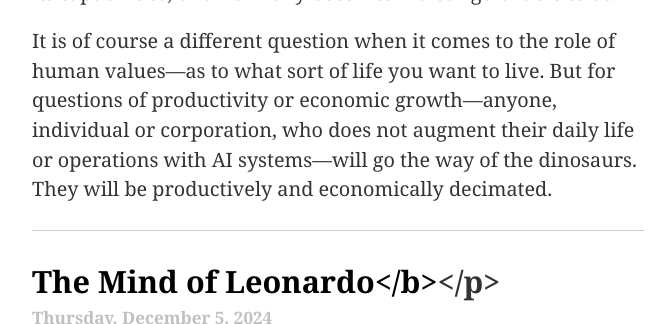
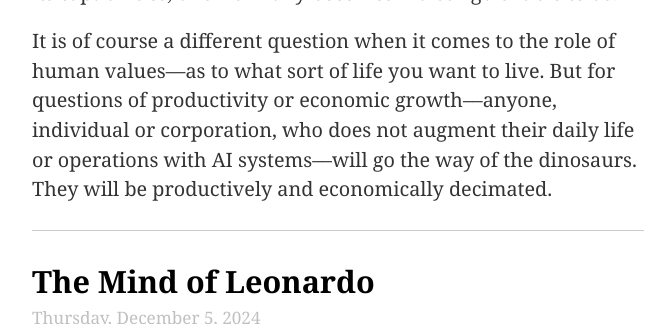
Before and after one commit to ellis-bio/ellisjalia, a Jekyll site: the page built from index.md, in a window 1280 px wide and 900 px high, scrolled down 23652 px, cut to the strip 0-324 px from the top of the window. Shown: the whole strip, without its empty margins (302-969 px from the left). Built offline with Jekyll 4.4.1, drawn with Linux system fonts in a browser that asks for light colours.

Commit message:
Update to index; fixed bold typo in mind of leonardo post

```diff
--- a/index.md
+++ b/index.md
@@ -294,7 +294,7 @@ a:hover {
 
 <hr>
 
-<p style="font-size:1.7em; margin-bottom:0"><b><a href="https://ellisjalia.com/2024/12/05/the-mind-of-leonardo/">The Mind of Leonardo</b></a></p>
+<p style="font-size:1.7em; margin-bottom:0"><b><a href="https://ellisjalia.com/2024/12/05/the-mind-of-leonardo/">The Mind of Leonardo</a></b></p>
 <p style="font-size:0.95em; color: silver">Thursday, December 5, 2024</p>
 
 <center><img src="/assets/images/davinci.png"></center>
```
